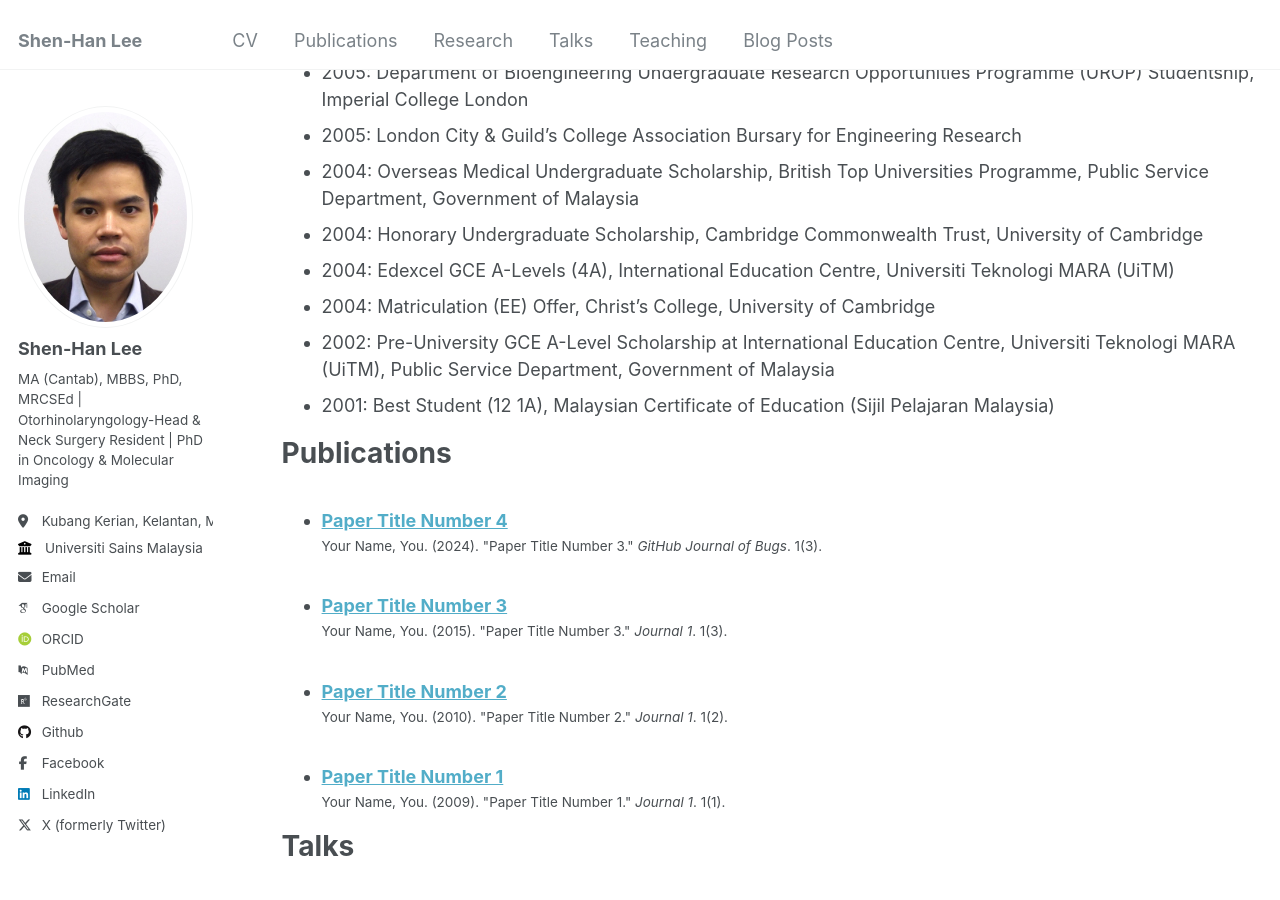
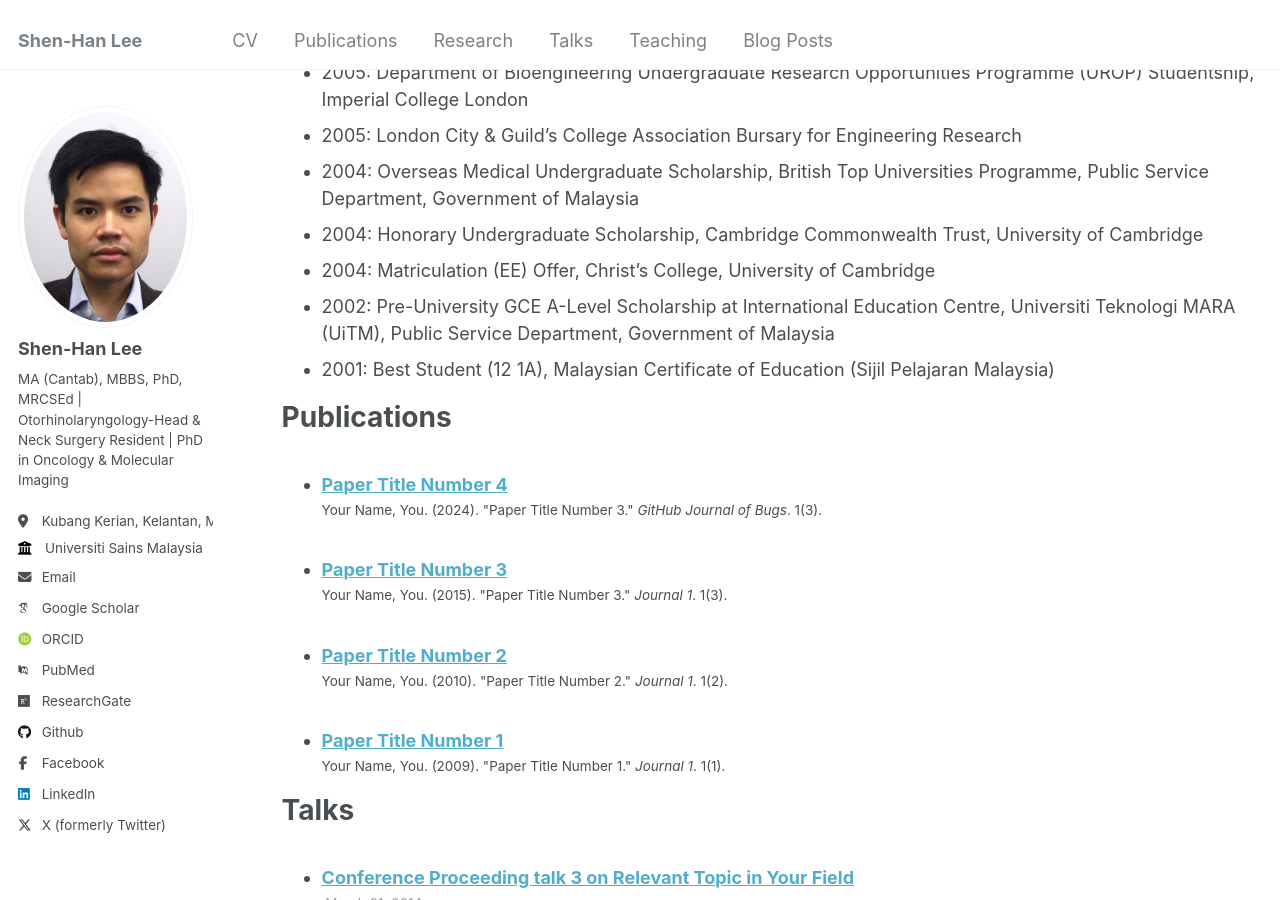
Before and after one commit to shenhanlee/shenhanlee.github.io, a Jekyll site: the page built from _pages/cv.md, in a window 1280 px wide and 900 px high, scrolled down 1853 px. Built offline with Jekyll 4.4.1, drawn with Linux system fonts in a browser that asks for light colours; some web fonts are replaced.

Commit message:
Merge remote-tracking branch 'origin/master'

```diff
--- a/_pages/cv.md
+++ b/_pages/cv.md
@@ -68,7 +68,6 @@ Academic Honours
 * 2005: London City & Guild's College Association Bursary for Engineering Research
 * 2004: Overseas Medical Undergraduate Scholarship, British Top Universities Programme, Public Service Department, Government of Malaysia
 * 2004: Honorary Undergraduate Scholarship, Cambridge Commonwealth Trust, University of Cambridge
-* 2004: Edexcel GCE A-Levels (4A), International Education Centre, Universiti Teknologi MARA (UiTM)
 * 2004: Matriculation (EE) Offer, Christ's College, University of Cambridge
 * 2002: Pre-University GCE A-Level Scholarship at International Education Centre, Universiti Teknologi MARA (UiTM), Public Service Department, Government of Malaysia
 * 2001: Best Student (12 1A), Malaysian Certificate of Education (Sijil Pelajaran Malaysia)
```
